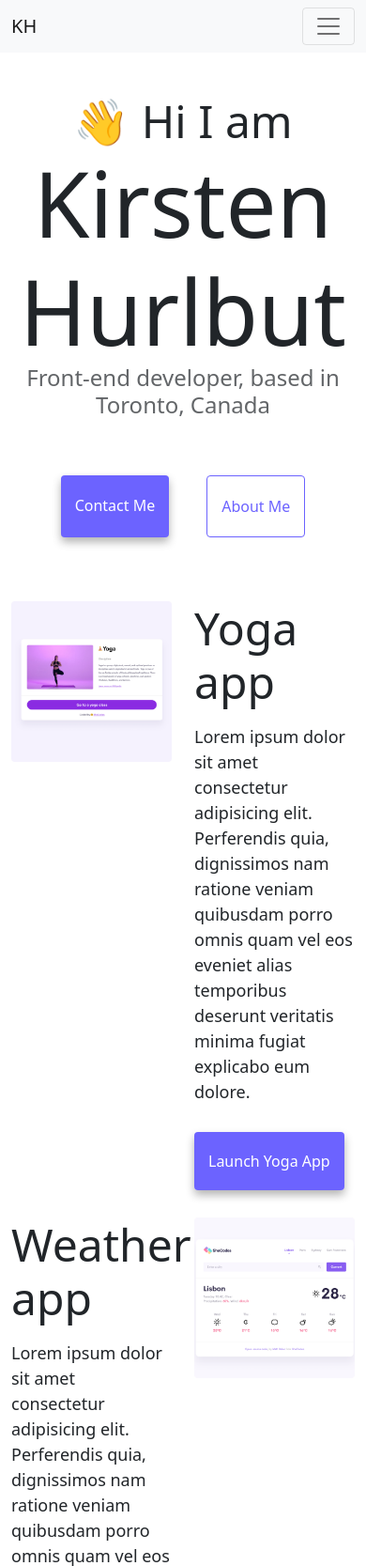
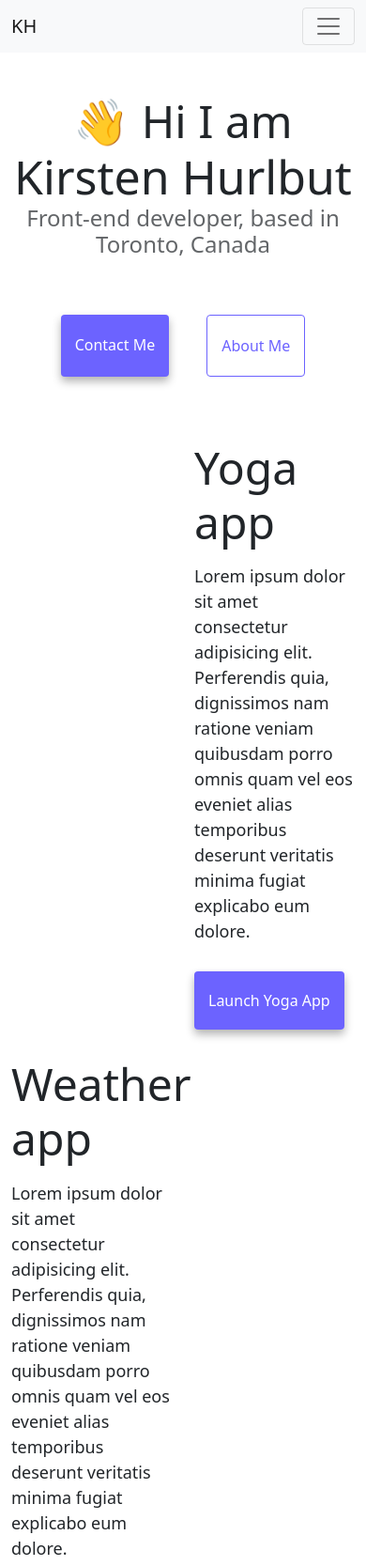
Before and after one commit to kridtee/App-project-hw-wk3, a website: page index.html in a window 390 px wide. Shown: the top 1667 px of the page at 94% size. Drawn offline with nearby package versions, Linux system fonts and the light colour scheme.

Commit message:
Responsive image changes

```diff
--- a/index.html
+++ b/index.html
@@ -76,7 +76,7 @@
         <div class="col-6">
           <img
             src="images/yoga.png"
-            class="img-fluid rounded"
+            class="img-fluid rounded d-none d-md-block"
             alt="woman in tree pose and description of yoga app"
           />
         </div>
@@ -113,7 +113,7 @@
         <div class="col-6">
           <img
             src="images/weather.png"
-            class="img-fluid rounded"
+            class="img-fluid rounded d-none d-md-block"
             alt="Sample view of weekly weather in an app"
           />
         </div>
@@ -122,7 +122,7 @@
         <div class="col-6">
           <img
             src="images/yogurt.png"
-            class="img-fluid rounded"
+            class="img-fluid rounded d-none d-md-block"
             alt="Title page of Yogurt app with image of yogurt and blueberries"
           />
         </div>
--- a/style.css
+++ b/style.css
@@ -86,3 +86,9 @@ p {
 .email-link:hover {
   text-decoration: underline;
 }
+
+@media (max-width: 576px) {
+  h1 {
+    font-size: 50px;
+  }
+}
```
